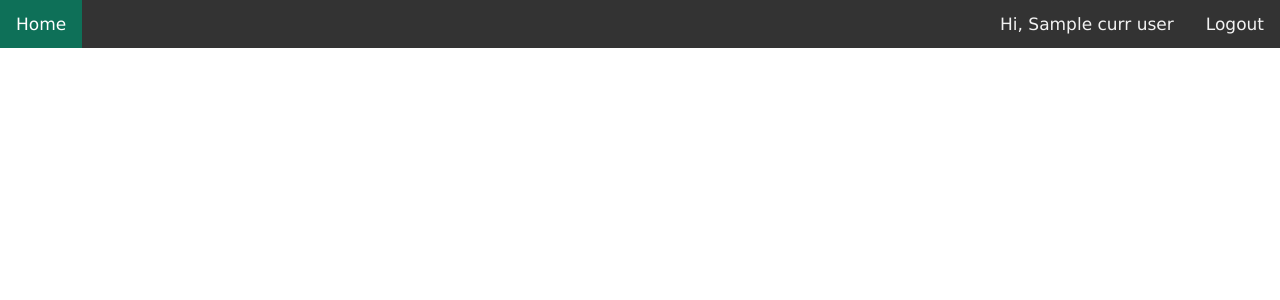
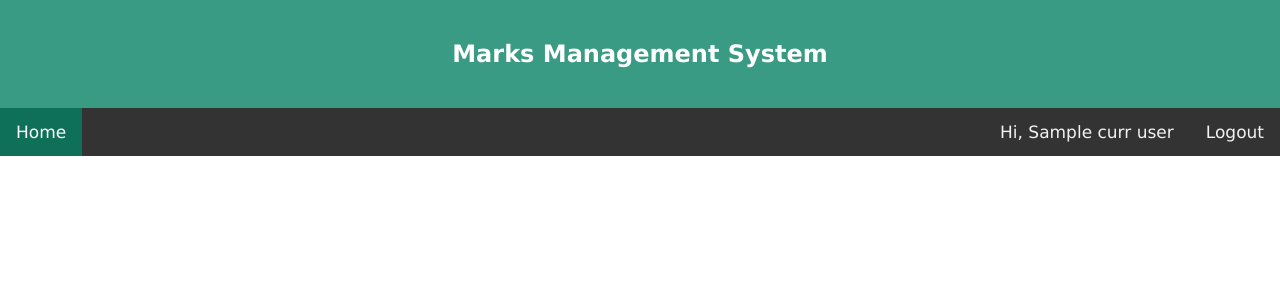
Before and after one commit to Cauverypraba/Students-Mark-Management-System, a Django app: template template/home.html in a window 1280 px wide. Shown: the top 300 px of the page. Run offline with Django 3.2, Linux system fonts and the light colour scheme; the template is opened without the code that fills it: most values are stand-ins (such as "Sample title", 1, 10 or a date in 2020).

Commit message:
Modified Home page

```diff
--- a/template/home.html
+++ b/template/home.html
@@ -12,6 +12,10 @@ body {
 .topnav {
   overflow: hidden;
   background-color: #333;
+}
+
+body {
+  text-align: center;
 }
 
 header {
@@ -102,6 +106,10 @@ header {
 </head>
 <body>
 
+<header>
+  <h2>Marks Management System</h2>
+</header>
+
 <div class="topnav" id="myTopnav">
   <a href="/homePage" class="active">Home</a>
   {% if currUser.category == 'faculty' %}
```
